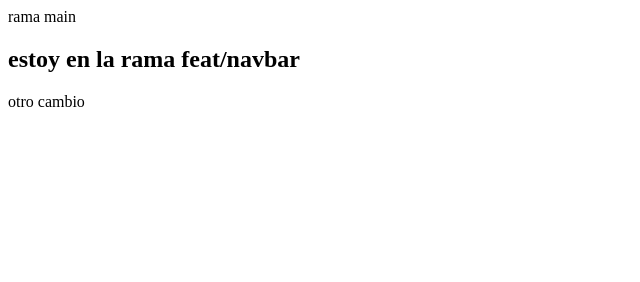
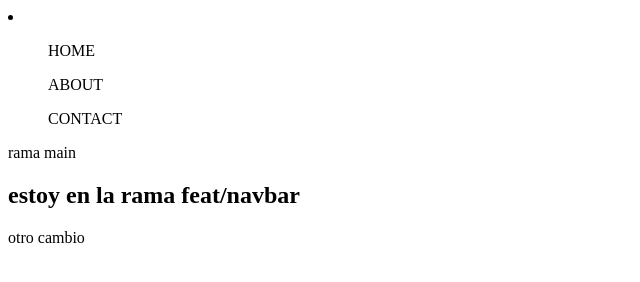
Before and after one commit to toffycaluga/trabajo_colaborativo, a plain HTML site: page index.html in a window 1280 px wide. Shown: the whole page, without its empty margins (0-640 px from the left). Drawn offline with Linux system fonts and the light colour scheme.

Commit message:
Agrega Menu

```diff
--- a/index.html
+++ b/index.html
@@ -8,6 +8,16 @@
 </head>
 
 <body>
+    <!-- Voy a hacer el head del proyecto -->
+    <header>
+        <div>
+            <li>
+                <ul>HOME</ul>
+                <ul>ABOUT</ul>
+                <ul>CONTACT</ul>
+            </li>
+        </div>
+    </header>
     rama main
 
     <h2>estoy en la rama feat/navbar</h2>
```
